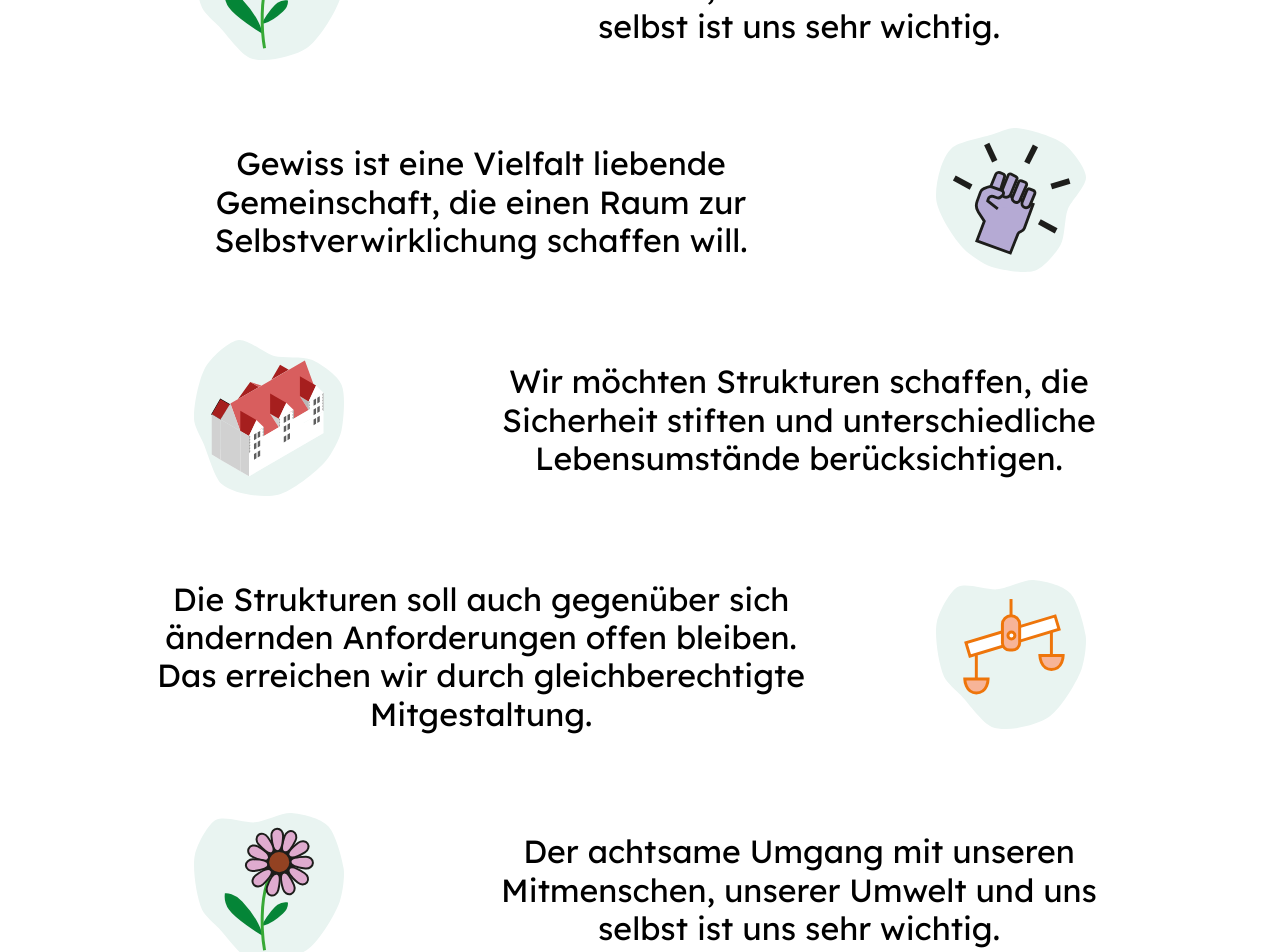
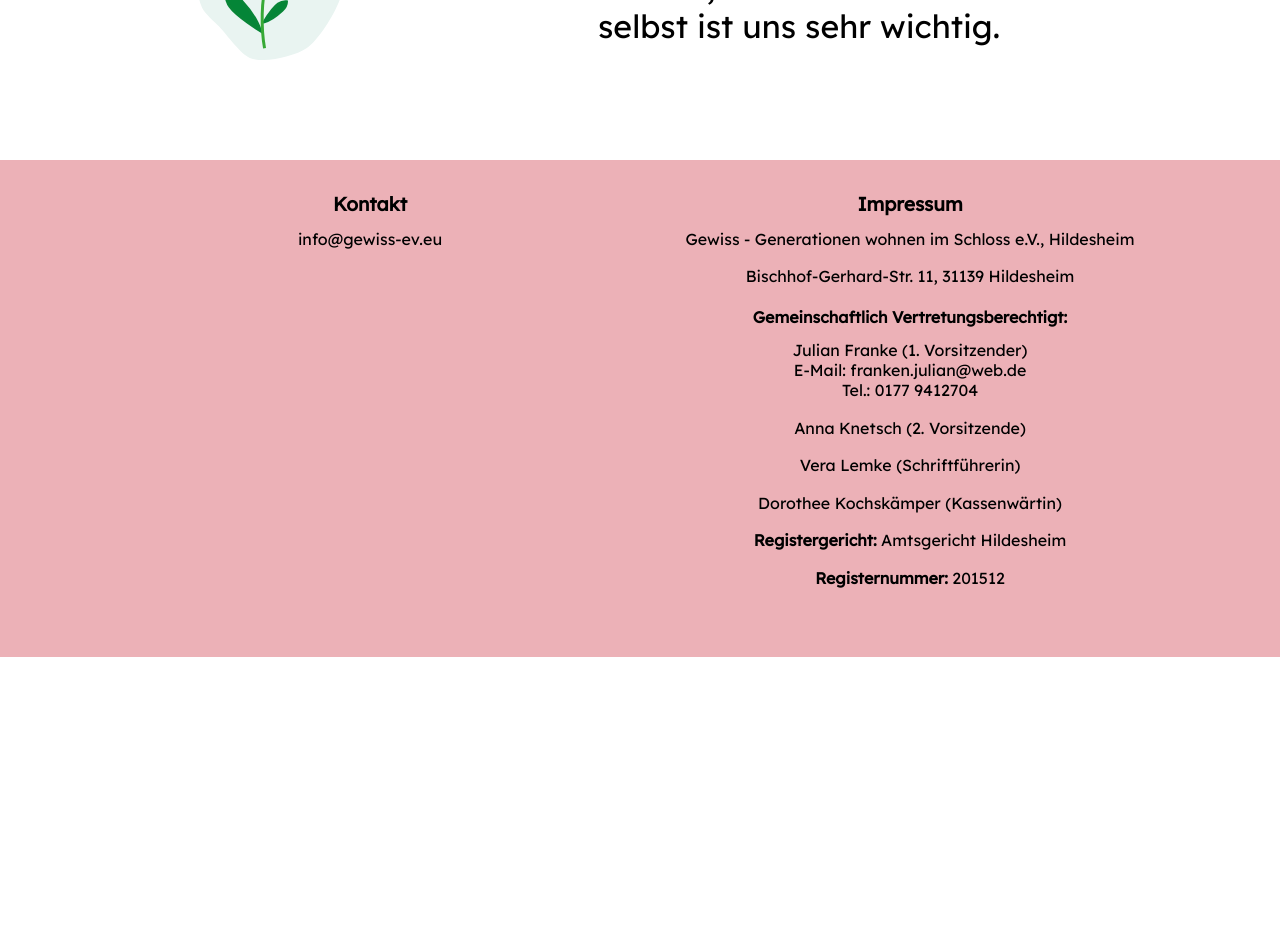
Before and after one commit to klueteruopa/gewissev, a Next.js app: page / in a window 1280 px wide. Shown: the part 2880-3832 px from the top of the page. After the commit the page ends 3537 px from the top, so only its background shows below. Built offline with nearby package versions, Linux system fonts and the light colour scheme.

Commit message:
delete Leitsätze Static

```diff
--- a/components/Leitsatz.tsx
+++ b/components/Leitsatz.tsx
@@ -13,11 +13,6 @@ const Leitsatz = () => {
             {items.map((item) => (
                 <LeitsatzItem highlights={marks} key={item.id} direction= {item.direction} text={item.text} image={item.image} />
             ))}
-
-            <LeitsatzItem highlights={marks} direction="left" text="Gewiss ist eine Vielfalt liebende Gemeinschaft, die einen Raum zur Selbstverwirklichung schaffen will." image="/faust.svg"/>
-            <LeitsatzItem highlights={marks} direction="right" text="Wir möchten Strukturen schaffen, die Sicherheit stiften und unterschiedliche Lebensumstände berücksichtigen." image="/struktur.svg"/>
-            <LeitsatzItem highlights={marks} direction="left" text="Die Strukturen soll auch gegenüber sich ändernden Anforderungen offen bleiben. Das erreichen wir durch gleichberechtigte Mitgestaltung." image="/waage.svg"/>
-            <LeitsatzItem highlights={marks} direction="right" text="Der achtsame Umgang mit unseren Mitmenschen, unserer Umwelt und uns selbst ist uns sehr wichtig." image="/blume.svg"/>
         </div>
     )
 }
```
